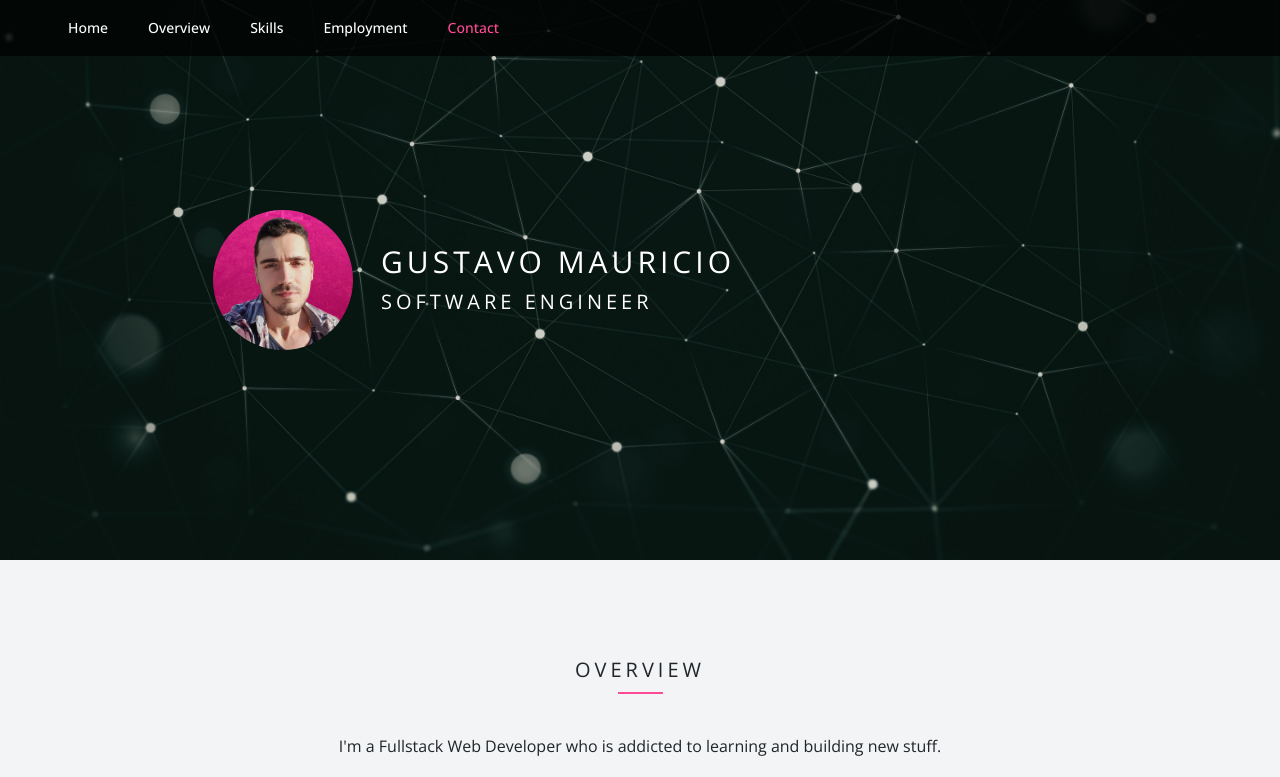
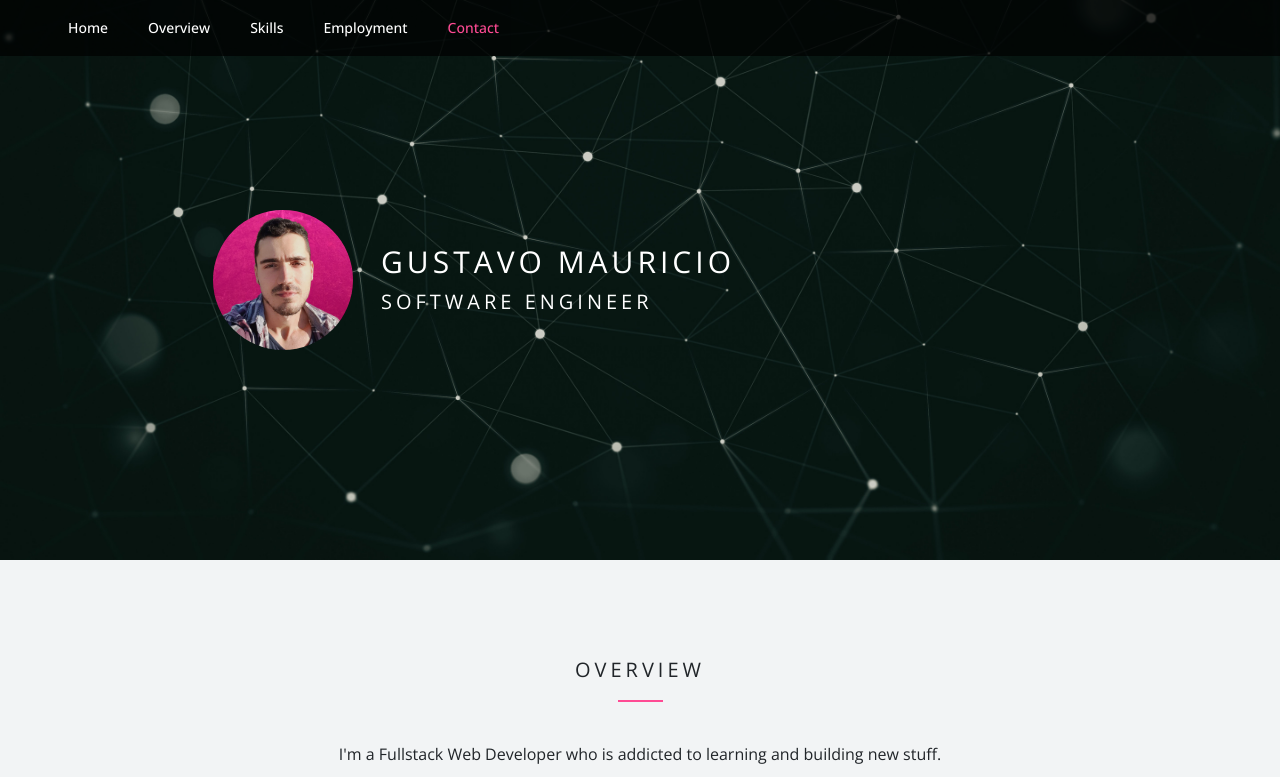
Before and after one commit to gustavomauricio/gmauricio-site, a Next.js app: page / in a window 1280 px wide. Shown: the top 777 px of the page. Built offline with nearby package versions, Linux system fonts and the light colour scheme.

Commit message:
style: hr top margin adjusted

```diff
--- a/styles/style.css
+++ b/styles/style.css
@@ -30,7 +30,7 @@ hr {
   border: 0;
   border-top: 2px solid;
   border-color: #ff4b94;
-  margin: 0.5rem auto;
+  margin: 1rem auto;
 }
 
 a:hover {
```
